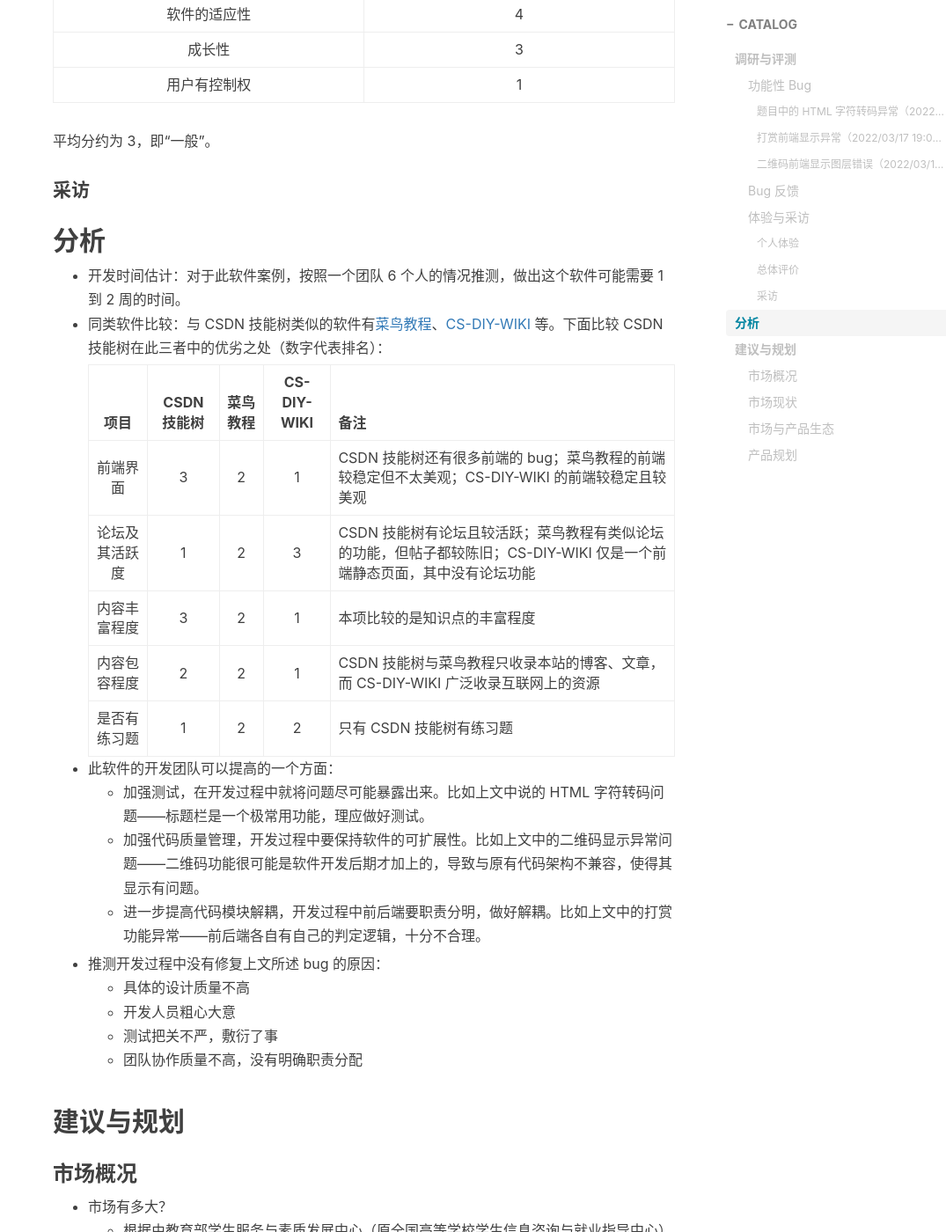
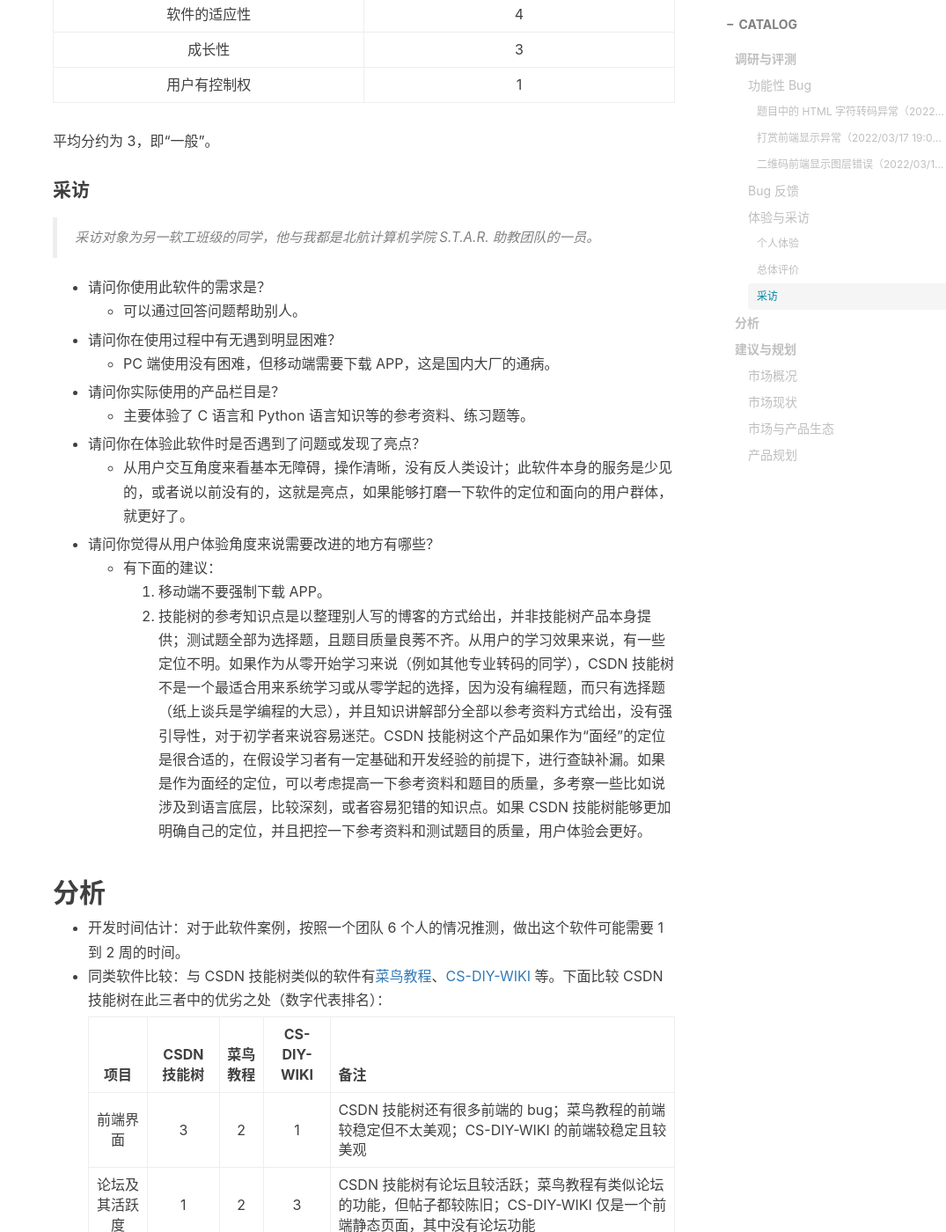
Before and after one commit to Coekjan/coekjan.github.io, a Jekyll site: the page built from _posts/Agile-Software-Engineering/2022-03-18-Software-Case-Analysis.md, in a window 1280 px wide and 1400 px high, scrolled down 9124 px. Shown: the whole window at 88% size, without its empty margins (205-1280 px from the left). Built offline with Jekyll 4.4.1, drawn with Linux system fonts in a browser that asks for light colours; nearby versions of some CDN libraries; comment, search, counter and statistics services are not loaded.

Commit message:
Update 2022-03-18-Software-Case-Analysis.md

```diff
--- a/_posts/Agile-Software-Engineering/2022-03-18-Software-Case-Analysis.md
+++ b/_posts/Agile-Software-Engineering/2022-03-18-Software-Case-Analysis.md
@@ -136,7 +136,20 @@
 
 #### 采访
 
-<!-- TODO -->
+> 采访对象为另一软工班级的同学，他与我都是北航计算机学院 S.T.A.R. 助教团队的一员。
+
+* 请问你使用此软件的需求是？
+  * 可以通过回答问题帮助别人。
+* 请问你在使用过程中有无遇到明显困难？
+  * PC 端使用没有困难，但移动端需要下载 APP，这是国内大厂的通病。
+* 请问你实际使用的产品栏目是？
+  * 主要体验了 C 语言和 Python 语言知识等的参考资料、练习题等。
+* 请问你在体验此软件时是否遇到了问题或发现了亮点？
+  * 从用户交互角度来看基本无障碍，操作清晰，没有反人类设计；此软件本身的服务是少见的，或者说以前没有的，这就是亮点，如果能够打磨一下软件的定位和面向的用户群体，就更好了。
+* 请问你觉得从用户体验角度来说需要改进的地方有哪些？
+  * 有下面的建议：
+    1. 移动端不要强制下载 APP。
+    2. 技能树的参考知识点是以整理别人写的博客的方式给出，并非技能树产品本身提供；测试题全部为选择题，且题目质量良莠不齐。从用户的学习效果来说，有一些定位不明。如果作为从零开始学习来说（例如其他专业转码的同学），CSDN 技能树不是一个最适合用来系统学习或从零学起的选择，因为没有编程题，而只有选择题（纸上谈兵是学编程的大忌），并且知识讲解部分全部以参考资料方式给出，没有强引导性，对于初学者来说容易迷茫。CSDN 技能树这个产品如果作为“面经”的定位是很合适的，在假设学习者有一定基础和开发经验的前提下，进行查缺补漏。如果是作为面经的定位，可以考虑提高一下参考资料和题目的质量，多考察一些比如说涉及到语言底层，比较深刻，或者容易犯错的知识点。如果 CSDN 技能树能够更加明确自己的定位，并且把控一下参考资料和测试题目的质量，用户体验会更好。
 
 ## 分析
 
```
